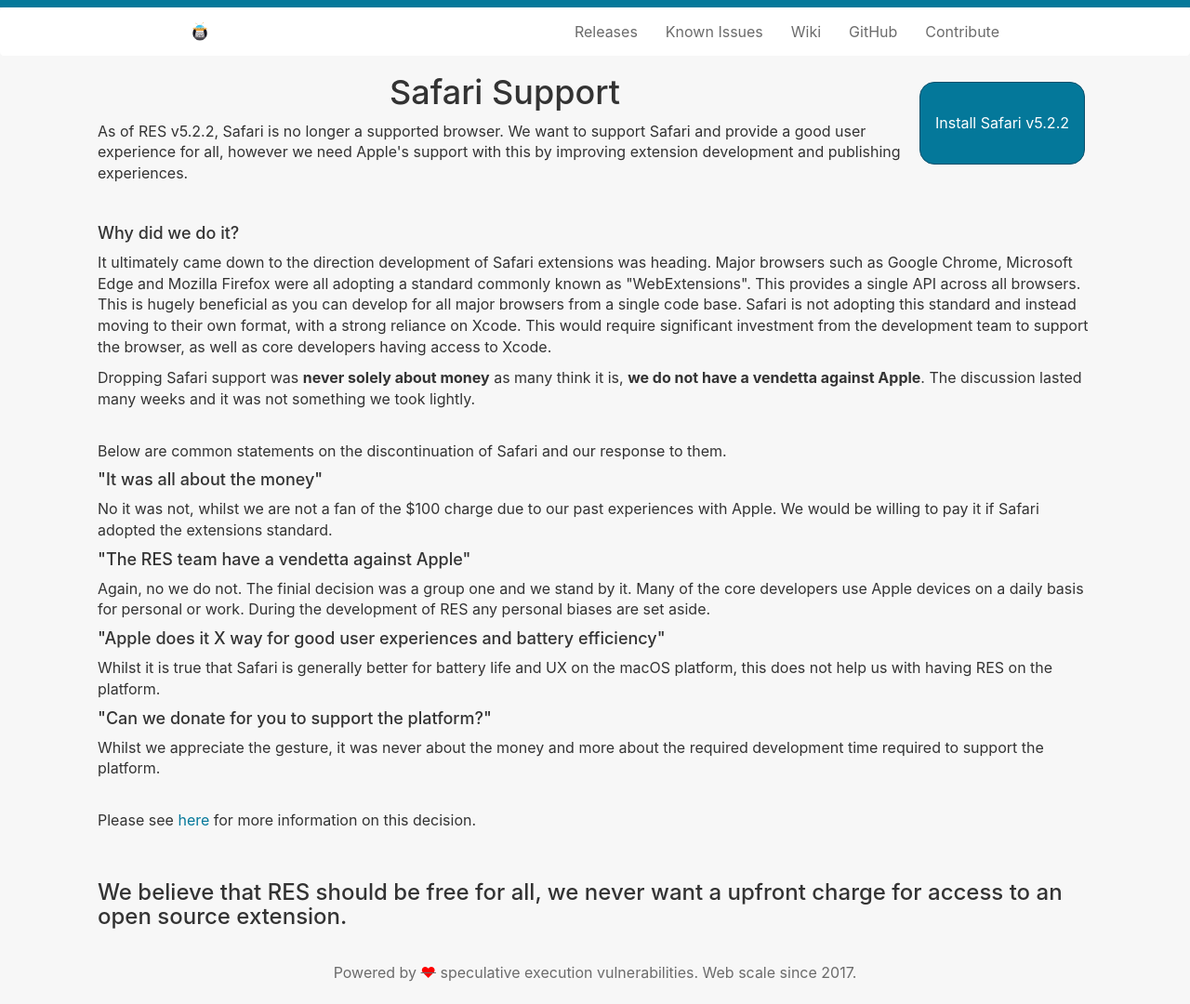
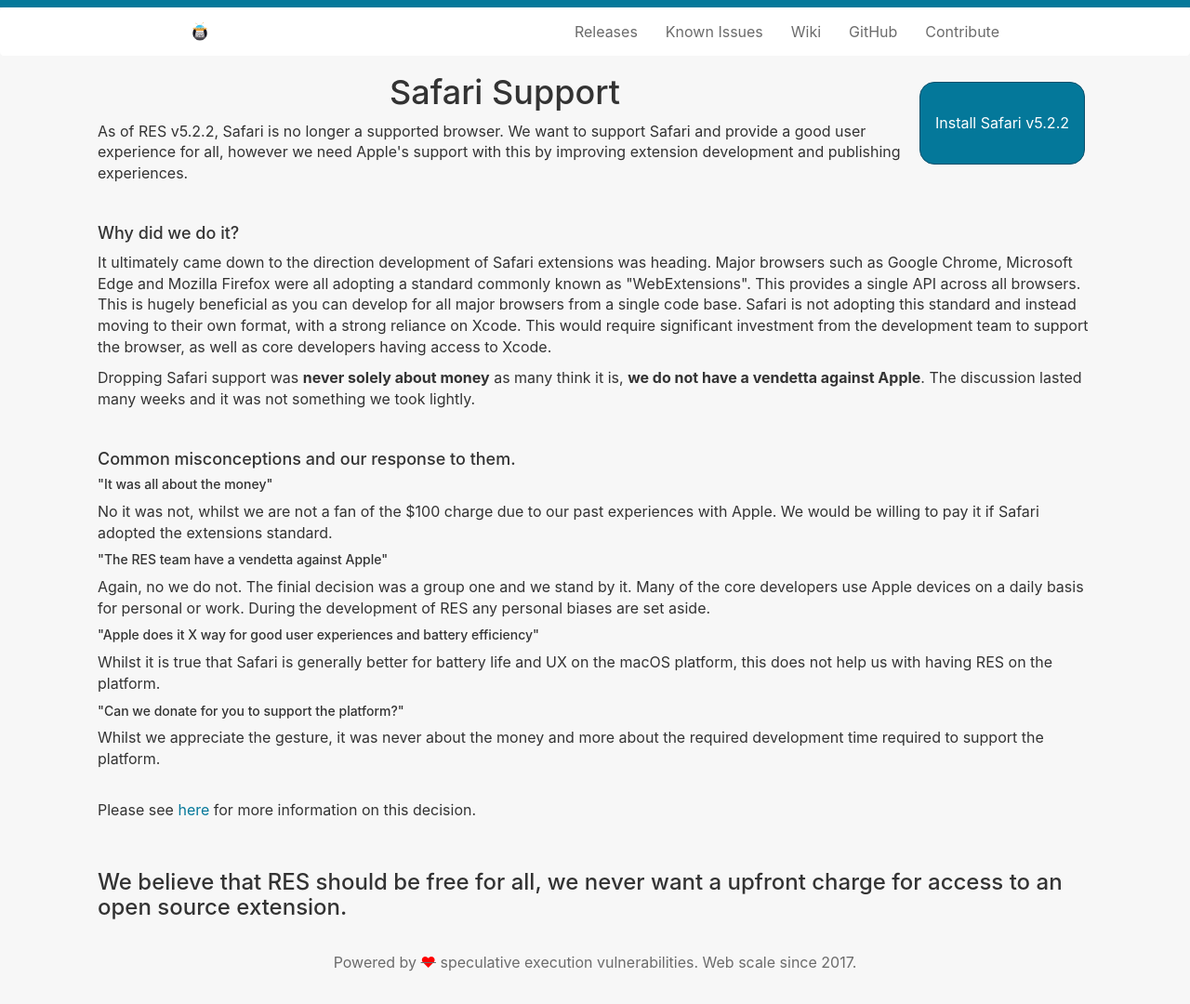
Before and after one commit to Reddit-Enhancement-Suite/Reddit-Enhancement-Suite.github.io, a Jekyll site: the page built from safari.html, in a window 1280 px wide. Shown: the whole page at 93% size. Built offline with Jekyll 4.4.1, drawn with Linux system fonts in a browser that asks for light colours.

Commit message:
heading cleanup

```diff
--- a/safari.html
+++ b/safari.html
@@ -19,18 +19,18 @@
 
 <br>
 
-<p>Below are common statements on the discontinuation of Safari and our response to them.</p>
+<h4>Common misconceptions and our response to them.</h4>
 
-<h4>"It was all about the money"</h4>
+<h5>"It was all about the money"</h5>
 <p>No it was not, whilst we are not a fan of the $100 charge due to our past experiences with Apple. We would be willing to pay it if Safari adopted the extensions standard.</p>
 
-<h4>"The RES team have a vendetta against Apple"</h4>
+<h5>"The RES team have a vendetta against Apple"</h5>
 <p>Again, no we do not. The finial decision was a group one and we stand by it. Many of the core developers use Apple devices on a daily basis for personal or work. During the development of RES any personal biases are set aside.</p>
 
-<h4>"Apple does it X way for good user experiences and battery efficiency"</h4>
+<h5>"Apple does it X way for good user experiences and battery efficiency"</h5>
 <p>Whilst it is true that Safari is generally better for battery life and UX on the macOS platform, this does not help us with having RES on the platform.</p>
 
-<h4>"Can we donate for you to support the platform?"</h4>
+<h5>"Can we donate for you to support the platform?"</h5>
 <p>Whilst we appreciate the gesture, it was never about the money and more about the required development time required to support the platform.</p>
 
 <br>
```
